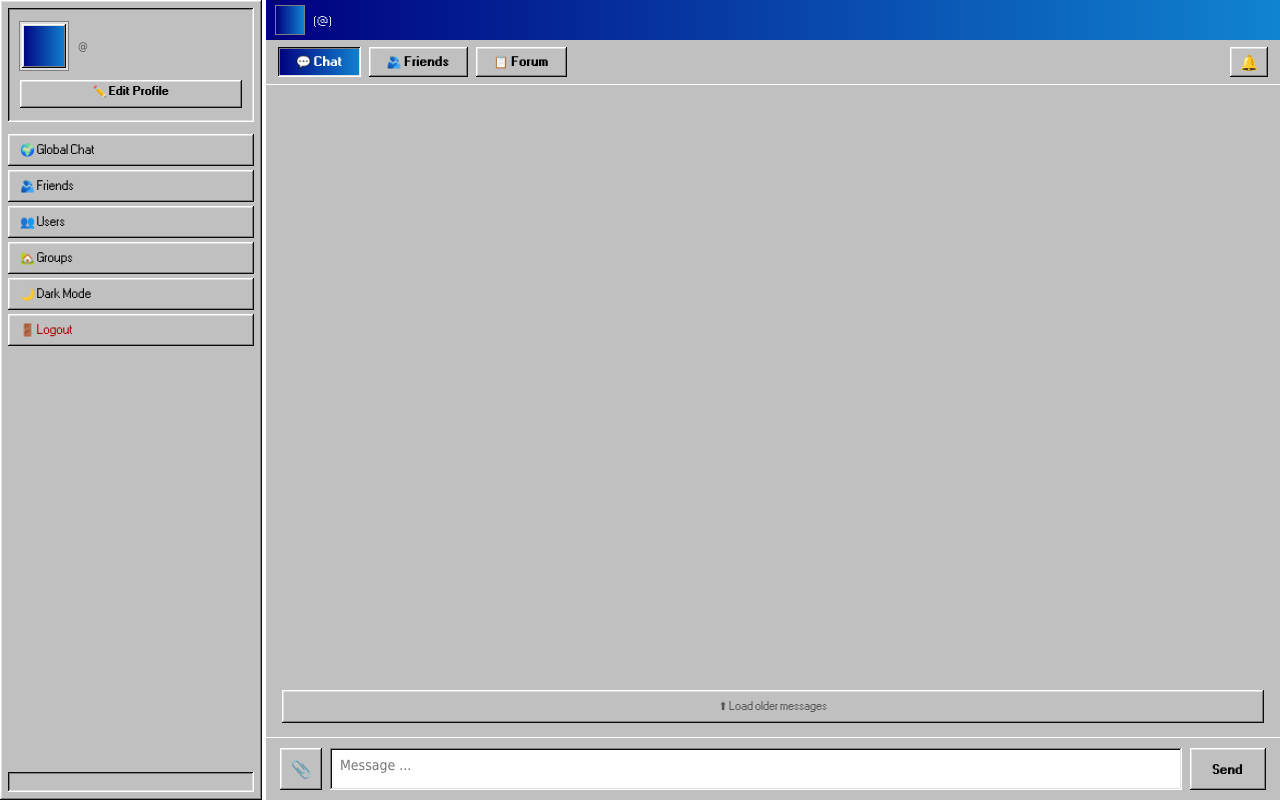
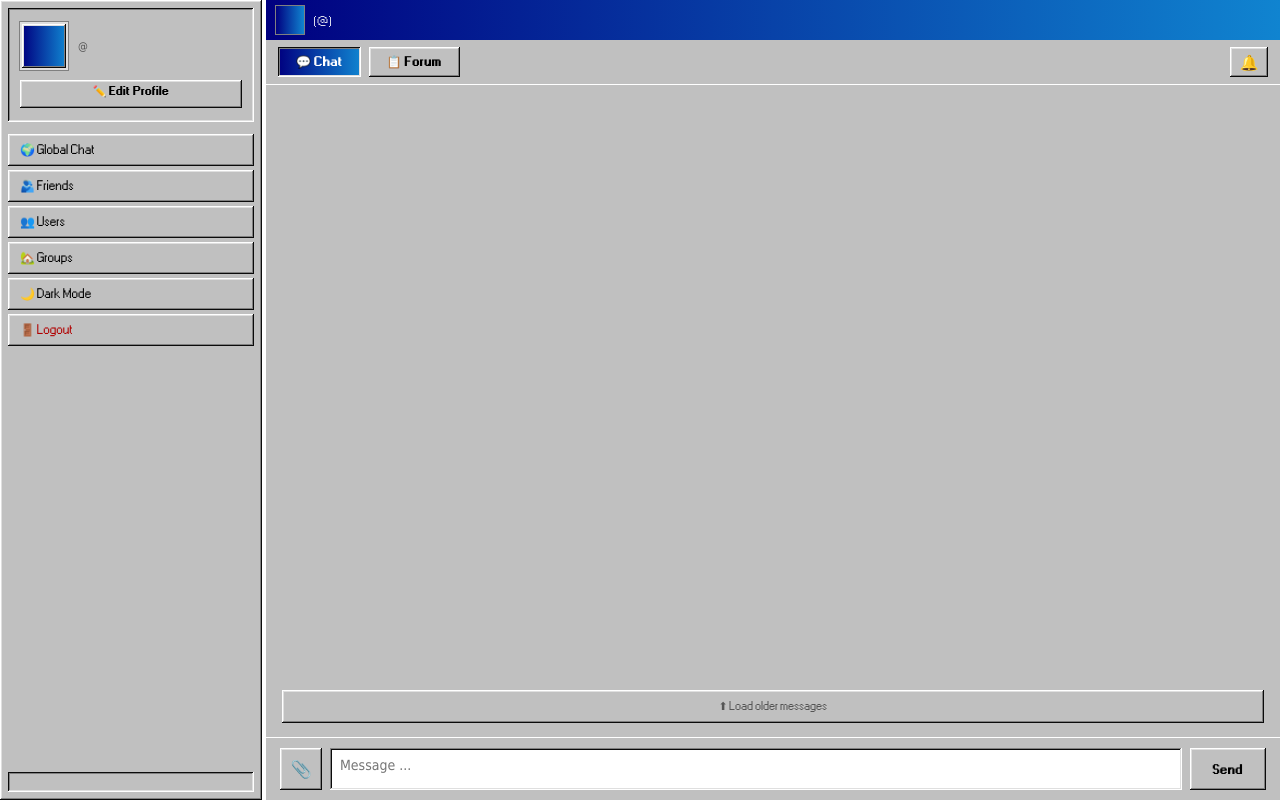
Before and after one commit to KamyarBeigpoor/bobworld, a Python web app: template templates/dm.html in a window 1280 px wide. Run offline with Jinja, Linux system fonts and the light colour scheme; the template is opened without the code that fills it, so the values that code supplies are empty.

Commit message:
Update _topbar.html

```diff
--- a/templates/_topbar.html
+++ b/templates/_topbar.html
@@ -4,11 +4,7 @@
         class="switch-btn{% if section == 'chat' %} active{% endif %}"
         >💬 Chat</a
     >
-    <a
-        href="/friends"
-        class="switch-btn{% if section == 'friends' %} active{% endif %}"
-        >🫂 Friends</a
-    >
+
     <a
         href="/forum"
         class="switch-btn{% if section == 'forum' %} active{% endif %}"
```
